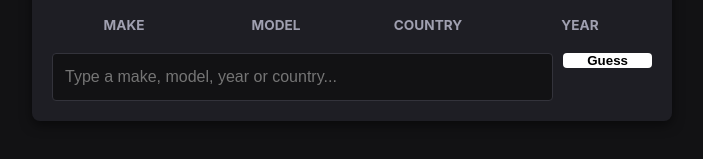
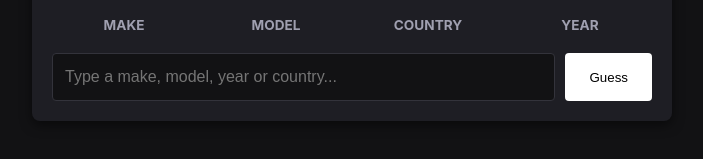
Before and after one commit to stopherjones/cardle, a plain HTML site: page index.html in a window 1280 px wide. Shown: the part 469-628 px from the top of the page, without its empty margins (288-991 px from the left). Drawn offline with Linux system fonts and the light colour scheme.

Commit message:
guess button

```diff
--- a/styles.css
+++ b/styles.css
@@ -163,7 +163,7 @@ header p {
     display: flex;
     gap: 10px;
     margin-top: 20px;
-    align-items: flex-start;
+    align-items: stretch;
 }
 
 .input-wrapper {
@@ -225,8 +225,9 @@ header p {
     border: none;
     padding: 0 24px;
     border-radius: 4px;
-    font-weight: bold;
     cursor: pointer;
+    min-height: 48px;
+    align-self: stretch;
 }
 
 .status-overlay {
```
